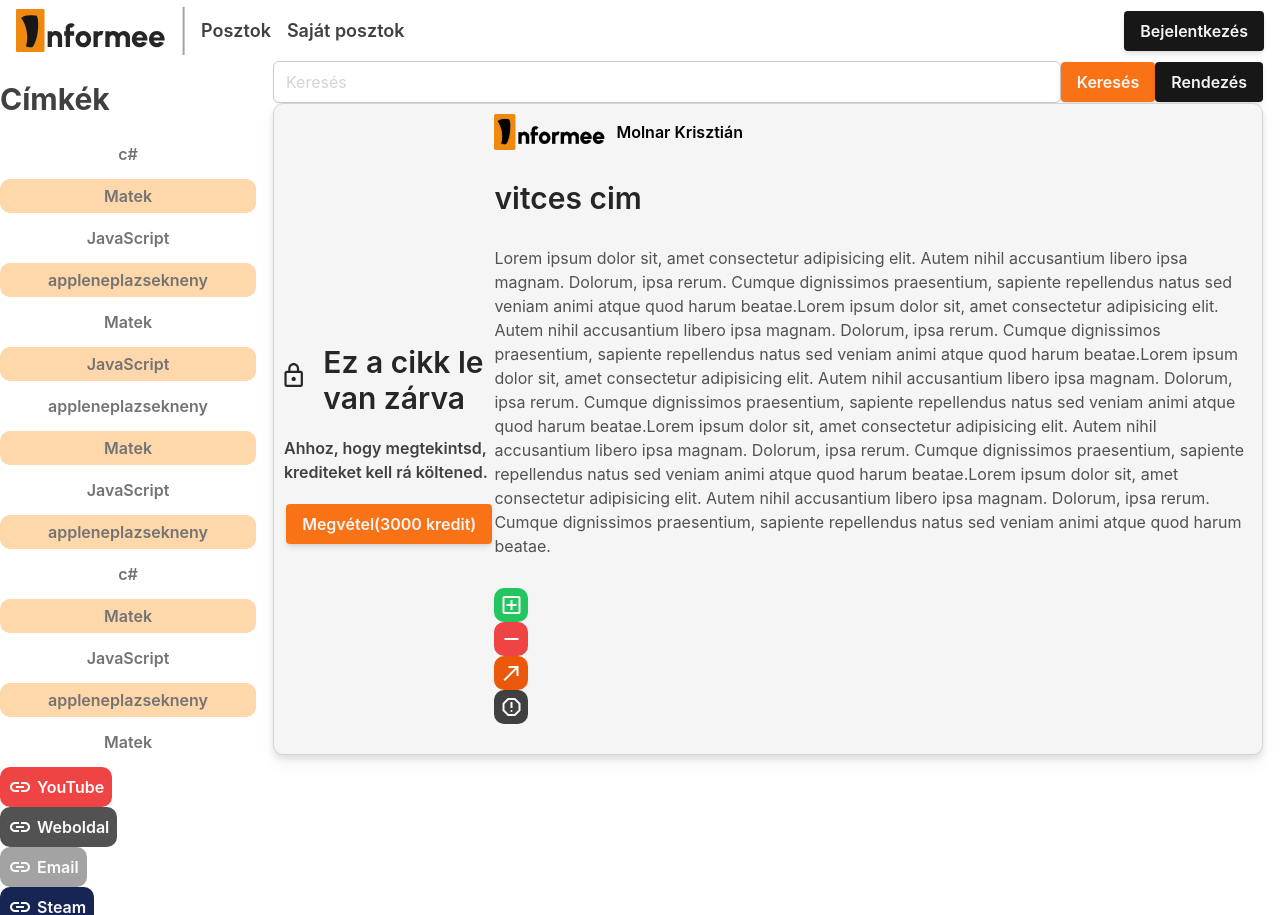
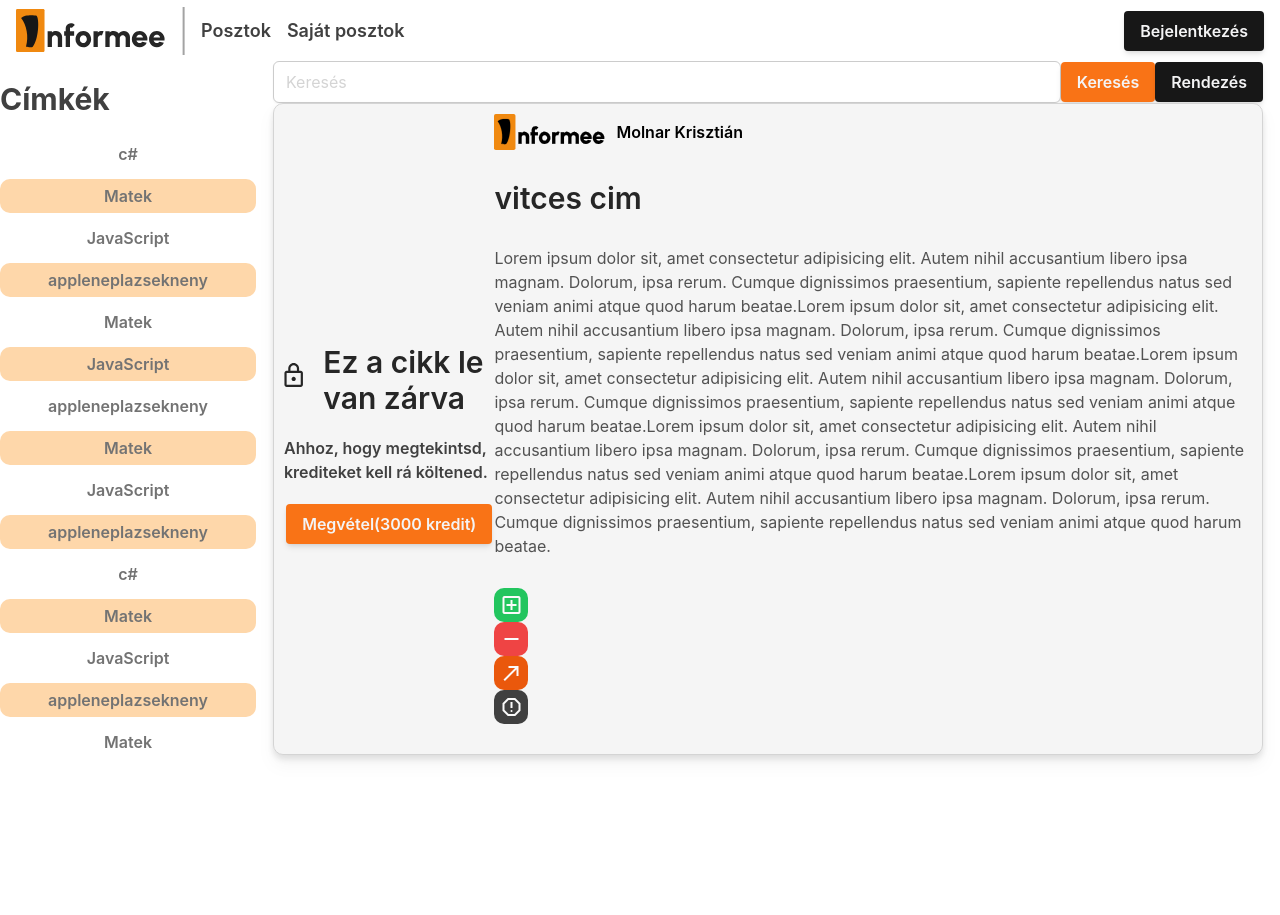
Before and after one commit to WR0NGTH3HU4/Informee, a Vue app: page /posztok in a window 1280 px wide. Shown: the top 915 px of the page. After the commit the page ends 800 px from the top, so only its background shows below. Built offline with nearby package versions, Linux system fonts and the light colour scheme; what tailwindcss-animated would draw is missing.

Commit message:
bug fix in Posztok and Kezdolap

```diff
--- a/src/views/Kezdolap.vue
+++ b/src/views/Kezdolap.vue
@@ -16,7 +16,9 @@ import Button from '@/components/Button.vue';
         <h1 class="text-neutral-800 text-6xl">Informee</h1>
         <p class="text-neutral-700 font-normal">Mindig is vágytál egy helyre, ahol segítséget kérhetsz másoktól? Vagy esetleg szeretnél segíteni másoknak? Ezen az odalon mindkettőre lehetőséged van! Ha esetleg kérdésed lenne akkor nézd meg a gyakran ismételt kérdések oldalunkat <a href="#">itt</a>.</p>
         <span class="text-neutral-500 font-medium flex flex-row items-center gap-4">
-          <Button class="primary" text="Jelentkezz be"></Button>
+          <RouterLink to="bejelentkezes">
+            <Button class="primary" text="Jelentkezz be"></Button>
+          </RouterLink>
           <RouterLink to="Regisztracio">
             <span class="text-neutral-500 underline" id="Reg">vagy kezdj hozzá itt!</span>
           </RouterLink>
--- a/src/views/Posztok.vue
+++ b/src/views/Posztok.vue
@@ -18,11 +18,6 @@
         </div>
     </div>
 
-    <linkButton text="YouTube" class="linkButton"> </linkButton>
-    <linkButton text="Weboldal" class="WeboldalLink"> </linkButton>
-    <linkButton text="Email" class="EmailLink"> </linkButton>
-    <linkButton text="Steam" class="SteamLink"> </linkButton>
-    <linkButton text="Facebook" class="FacebookLink"> </linkButton>
 
 </template>
 <style lang="scss" scoped>
```
